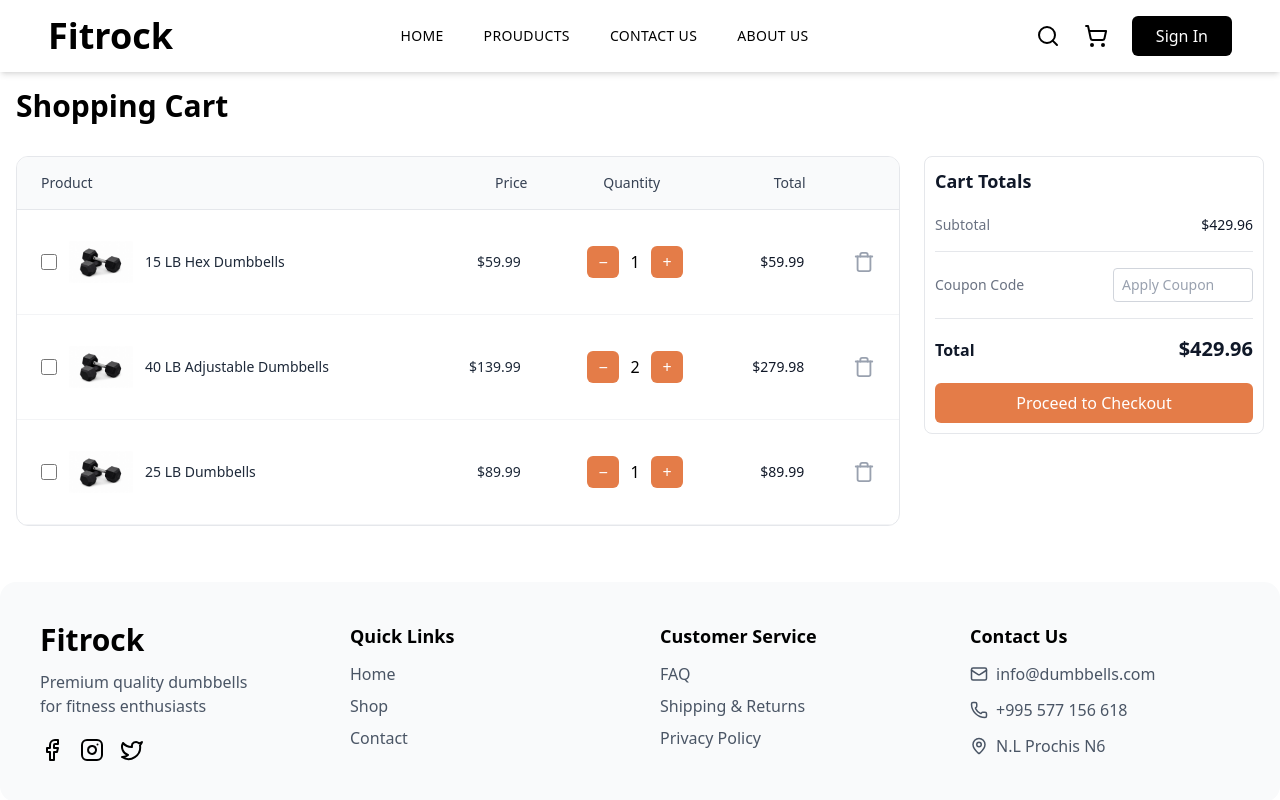
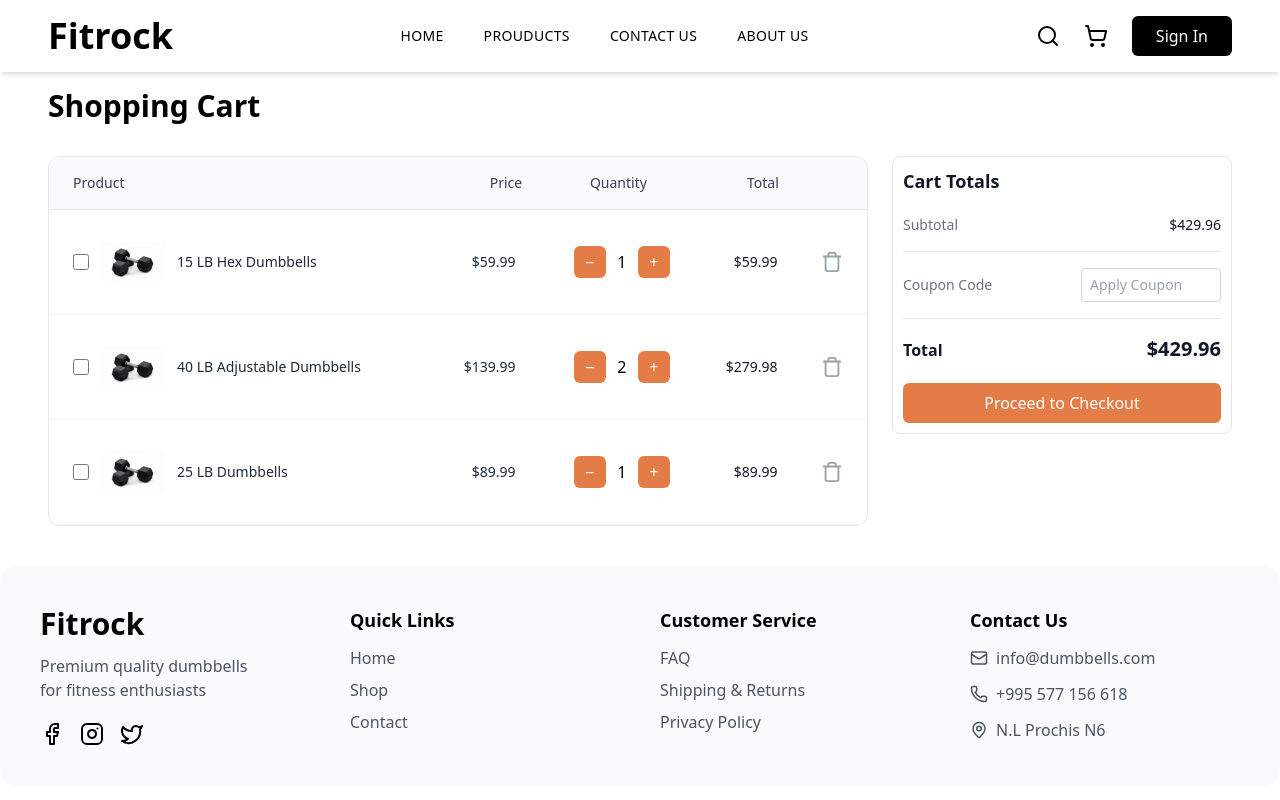
Before and after one commit to GeoLine02/fitrock, a Next.js app: page /cart in a window 1280 px wide. Built offline with nearby package versions, Linux system fonts and the light colour scheme.

Commit message:
hotfix: paddings and margins on cart page

```diff
--- a/app/cart/page.tsx
+++ b/app/cart/page.tsx
@@ -3,9 +3,9 @@
 
 export default function Cart() {
   return (
-    <div className="w-full">
+    <div className="w-full px-4 lg:px-12">
       {/* Page content */}
-      <div className="p-4">
+      <div className="mt-4">
         <h1 className="text-2xl lg:text-3xl font-bold mb-2 lg:mb-6">
           Shopping Cart
         </h1>
```
